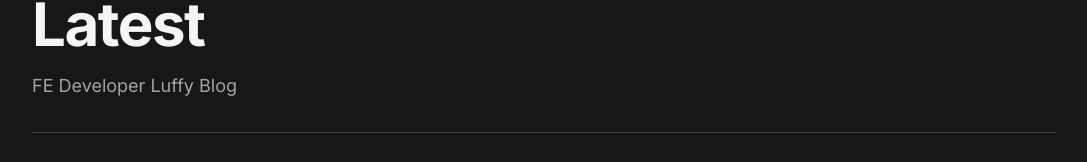
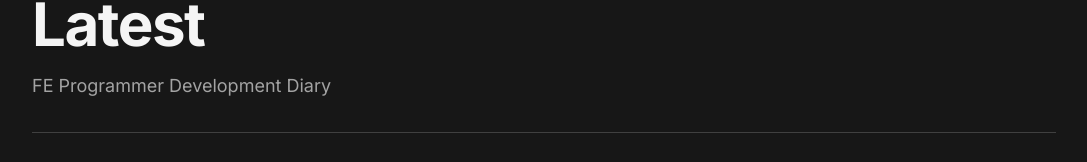
Before and after one commit to kimsangyeon/kimsangyeon-blog-post-legacy, a Next.js app: page / in a window 1280 px wide. Shown: the part 189-351 px from the top of the page, without its empty margins (96-1183 px from the left). Built offline with nearby package versions, Linux system fonts and the light colour scheme; no server answers; what @tailwindcss/typography would draw is missing.

Commit message:
feature/og-tag-image - og description 변경

```diff
--- a/data/siteMetadata.js
+++ b/data/siteMetadata.js
@@ -2,7 +2,7 @@ const siteMetadata = {
   title: 'Luffy Blog',
   author: 'Luffy Yeon',
   headerTitle: 'Luffy Blog',
-  description: 'FE Developer Luffy Blog',
+  description: 'FE Programmer Development Diary',
   language: 'en-us',
   siteUrl: 'https://kimsangyeon-github-io.vercel.app/',
   siteRepo: 'https://github.com/kimsangyeon/kimsangyeon.github.io',
```
